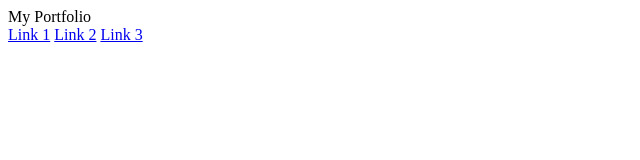
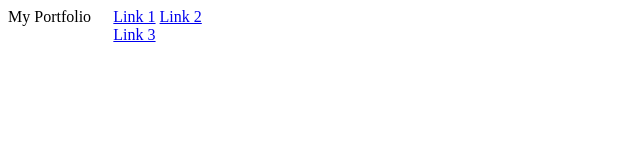
Before and after one commit to ntrierw/odin-landingpage, a plain HTML site: page index.html in a window 1280 px wide. Shown: the whole page, without its empty margins (0-640 px from the left). Drawn offline with Linux system fonts and the light colour scheme.

Commit message:
Adding flex layout to header section

```diff
--- a/style.css
+++ b/style.css
@@ -6,3 +6,7 @@
 .layout {
  flex: 1;
 }
+
+.header {
+ display: flex;
+}
```
